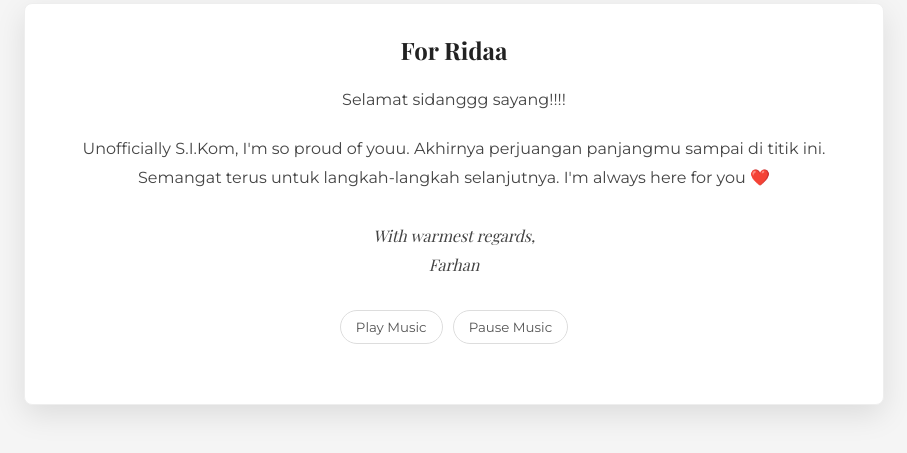
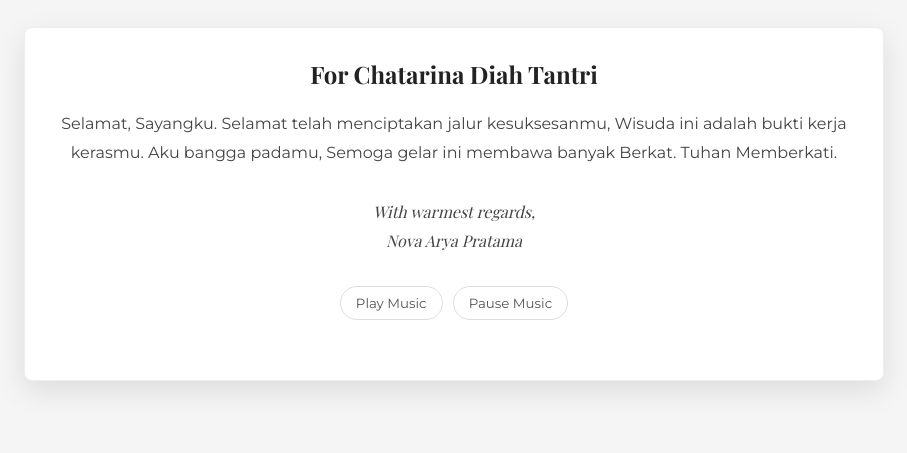
Before and after one commit to greetzza/order019_16-06-2025, a plain HTML site: page index.html in a window 1280 px wide. Both pictures are taken after a click on the picture 640 px from the left and 459 px from the top of the page. Shown: the part 257-710 px from the top of the page, without its empty margins (186-1093 px from the left). Drawn offline with nearby package versions, Linux system fonts and the light colour scheme.

Commit message:
Update index.html

```diff
--- a/index.html
+++ b/index.html
@@ -264,10 +264,9 @@
 
         <div class="card-content" id="cardContent">
 
-            <h2>For Ridaa </h2>
-            <p>Selamat sidanggg sayang!!!! </p>
-<p>Unofficially S.I.Kom, I'm so proud of youu. Akhirnya perjuangan panjangmu sampai di titik ini. Semangat terus untuk langkah-langkah selanjutnya. I'm always here for you ❤️</p>
-            <p class="signature">With warmest regards,<br>Farhan</p>
+            <h2>For Chatarina Diah Tantri</h2>
+            <p>Selamat, Sayangku. Selamat telah menciptakan jalur kesuksesanmu, Wisuda ini adalah bukti kerja kerasmu. Aku bangga padamu, Semoga gelar ini membawa banyak Berkat. Tuhan Memberkati.</p>
+            <p class="signature">With warmest regards,<br>Nova Arya Pratama</p>
 
             <div class="music-control">
                 <button id="playBtn">Play Music</button>
```
